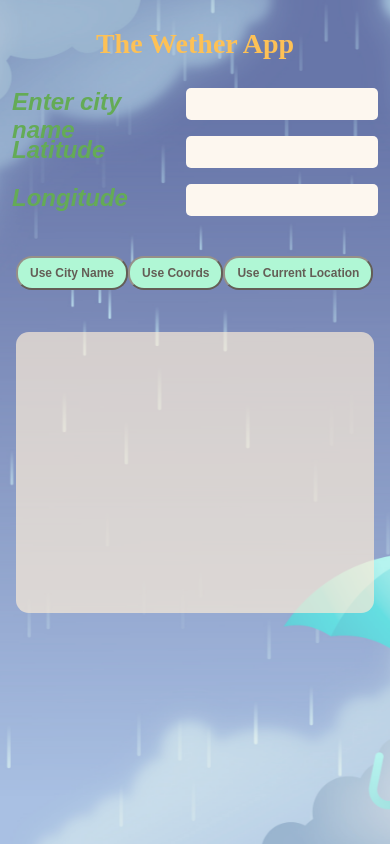
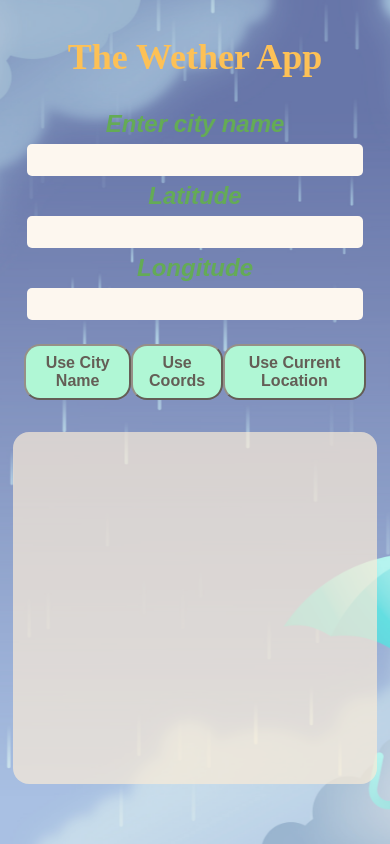
Before and after one commit to Storozhuk81/The-Weatherr-App, a website built with Parcel: page index.html in a window 390 px wide. Built offline with nearby package versions, Linux system fonts and the light colour scheme; a web font is replaced by a local one.

Commit message:
change in media query

```diff
--- a/css/task.css
+++ b/css/task.css
@@ -112,13 +112,14 @@ input::placeholder {
   }
 
   h1 {
-    font-size: 3.5rem;
-    margin: 3.5rem;
+    font-size: 4.5rem;
+    margin: 1em 1em 0.5em;
   }
 
   .app {
     grid-template-columns: 1fr;
     column-gap: 0;
+    padding: 1em;
   }
 
   .container {
@@ -131,30 +132,38 @@ input::placeholder {
   }
 
   .btn {
-    font-size: 1.5rem;
+    /* font-size: 1.5rem; */
     padding: 1rem 1.5rem;
-    margin-top: 1rem;
+    margin-top: 4rem;
   }
 
   .input {
-    justify-content: space-between;
+    /* margin-top: 1em; */
+    flex-direction: column;
+    align-items: center;
+    font-size: 3rem;
+  }
+
+  .input:not(:first-of-type) {
+    margin-top: 1em;
   }
 
   .input label {
-    margin-left: 0.5em;
+    margin: 0.25em 0;
   }
 
   .input input {
-    max-width: 8em;
-    margin-right: 0.5em;
+    margin-top: 0.5em 0 1em;
+    width: 90%;
+    font-size: 3.5rem;
   }
 
   .output {
     width: 85vw;
-    font-size: 1.6rem;
+    font-size: 2rem;
     height: 20em;
     padding: 1em;
-    margin: 2em auto;
+    margin: 1em auto;
     padding: 1em;
     border-radius: 1em;
   }
```
